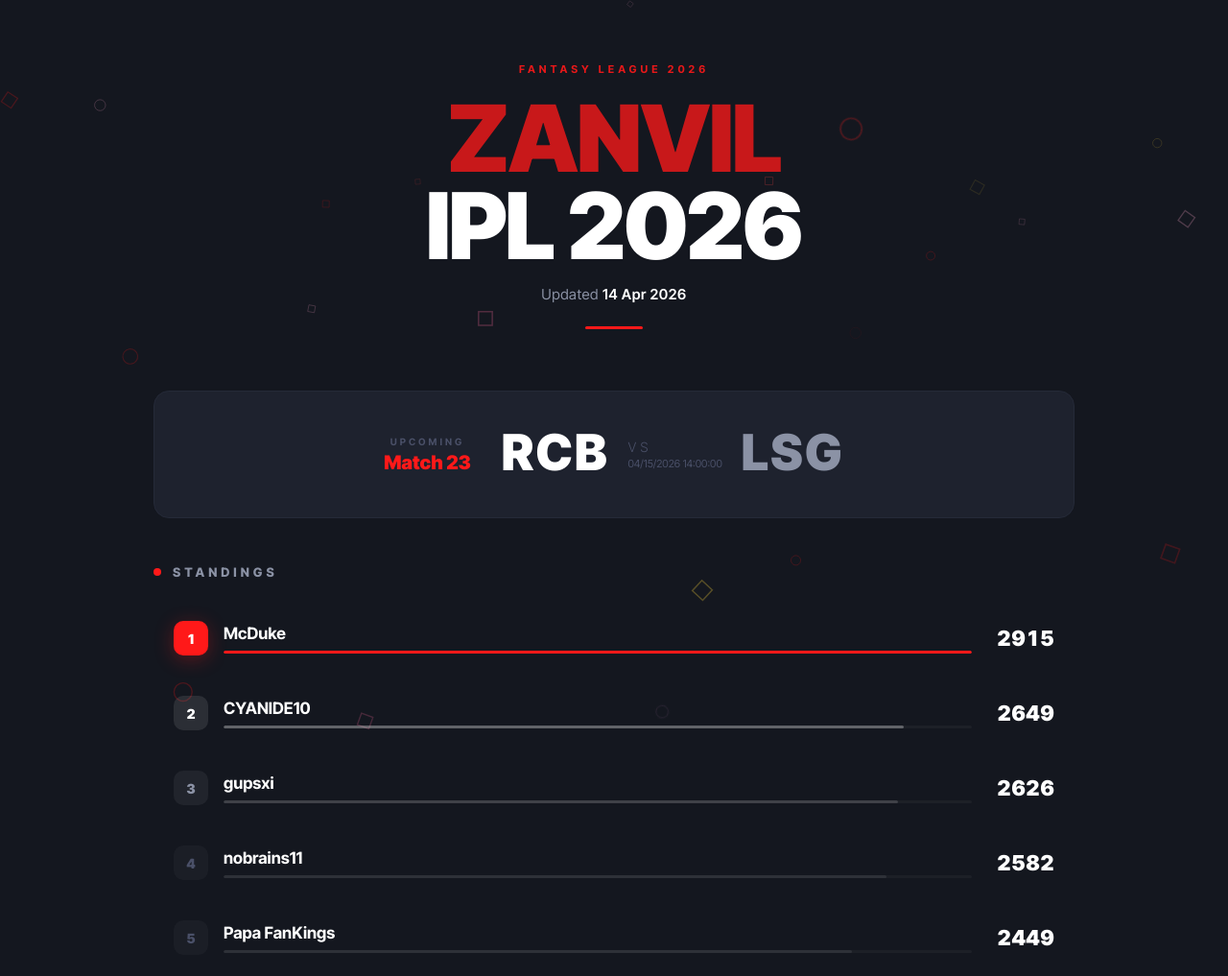
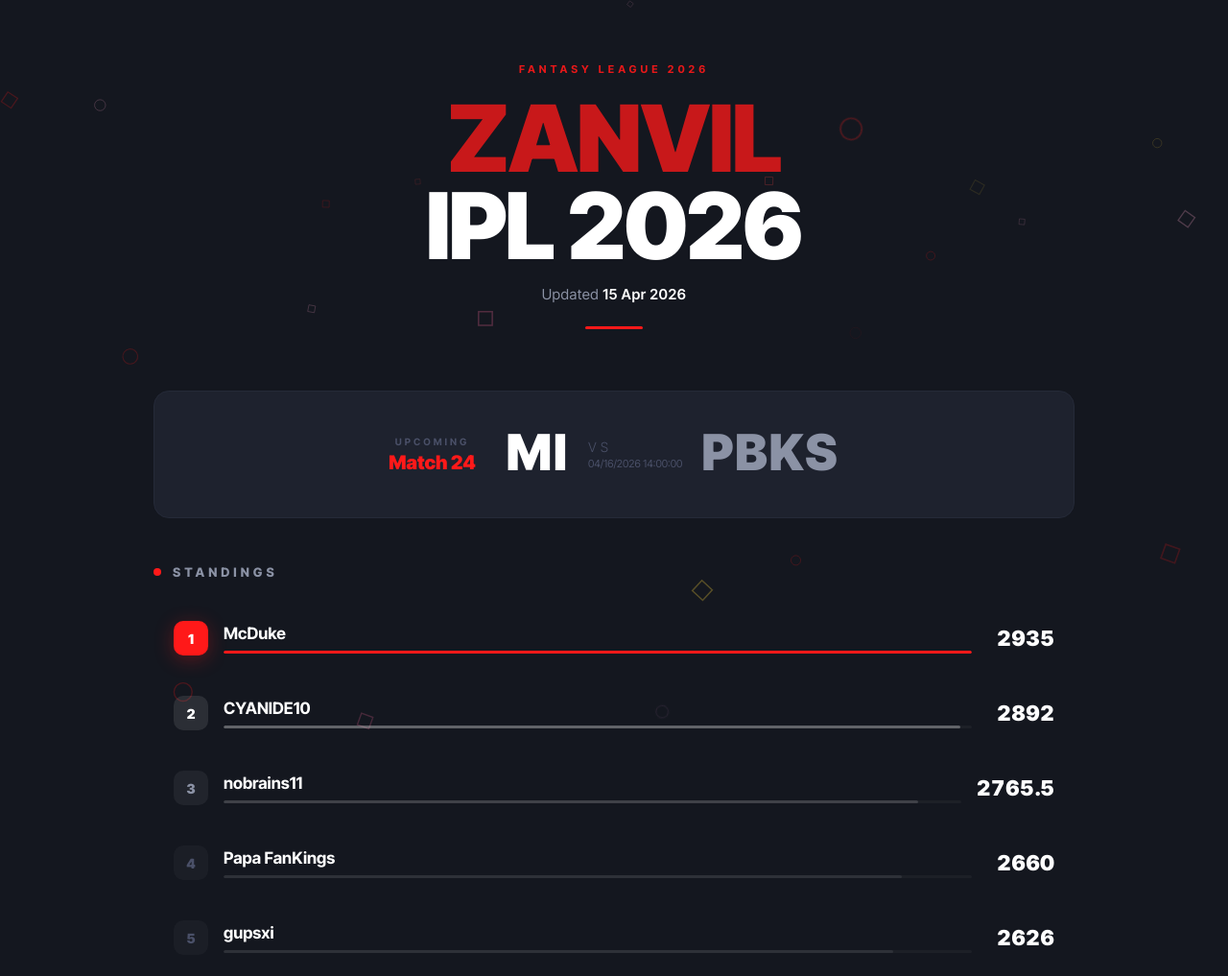
Before and after one commit to prateekchandak/zanvil-ipl-2026, a plain HTML site: page index.html in a window 1280 px wide. Shown: the top 1017 px of the page at 96% size. Drawn offline with Linux system fonts and the light colour scheme.

Commit message:
Daily update: Wed 04/15/2026

```diff
--- a/index.html
+++ b/index.html
@@ -191,17 +191,18 @@
 <!-- DATA_START -->
 <script>
 const D = {
-  lastUpdated: "14 Apr 2026",
+  lastUpdated: "15 Apr 2026",
   leagueName: "Zanvil IPL 2026",
-  nextMatch: { no:23, t1:"RCB", t1full:"", t2:"LSG", t2full:"", time:"04/15/2026 14:00:00" },
-  todayTeams: ["RCB", "LSG"],
-  standings: [{"rank": 1, "name": "McDuke", "pts": 2915.0}, {"rank": 2, "name": "CYANIDE10", "pts": 2649.0}, {"rank": 3, "name": "gupsxi", "pts": 2626.0}, {"rank": 4, "name": "nobrains11", "pts": 2582.0}, {"rank": 5, "name": "Papa FanKings", "pts": 2449.0}, {"rank": 6, "name": "ReddyIsReady", "pts": 2220.0}, {"rank": 7, "name": "AJIPLWINNERS", "pts": 2178.0}, {"rank": 8, "name": "BHAGGU", "pts": 2017.5}, {"rank": 9, "name": "LaudyaNaBhojyam", "pts": 865.0}],
+  nextMatch: { no:24, t1:"MI", t1full:"", t2:"PBKS", t2full:"", time:"04/16/2026 14:00:00" },
+  todayTeams: ["MI", "PBKS"],
+  standings: [{"rank": 1, "name": "McDuke", "pts": 2935.0}, {"rank": 2, "name": "CYANIDE10", "pts": 2892.0}, {"rank": 3, "name": "nobrains11", "pts": 2765.5}, {"rank": 4, "name": "Papa FanKings", "pts": 2660.0}, {"rank": 5, "name": "gupsxi", "pts": 2626.0}, {"rank": 6, "name": "ReddyIsReady", "pts": 2358.0}, {"rank": 7, "name": "AJIPLWINNERS", "pts": 2178.0}, {"rank": 8, "name": "BHAGGU", "pts": 2155.5}, {"rank": 9, "name": "LaudyaNaBhojyam", "pts": 958.0}],
   matchPts: {
-    labels: ["Match 3", "Match 4", "Match 5", "Match 6", "Match 7", "Match 8", "Match 9", "Match 10", "08 Apr", "09 Apr", "Match 15", "Match 16", "Match 18", "Match 20", "Match 21", "Match 22"],
+    labels: ["Match 3", "Match 4", "Match 5", "Match 6", "Match 7", "Match 8", "Match 9", "Match 10", "08 Apr", "09 Apr", "Match 15", "Match 16", "Match 18", "Match 20", "Match 21", "Match 22", "Match 23"],
     perMatch: {},
-    cumulative: {"nobrains11": [626.0, 716.0, 739.0, 966.0, 966.0, 976.0, 1080.0, 1320.0, 1320.0, 1623.0, 1623.0, 1716.5, 2287.0, 2287.0, 2577.0, 2582.0], "CYANIDE10": [493.0, 655.5, 665.5, 860.5, 860.5, 865.5, 1022.0, 1168.0, 1168.0, 1826.5, 1826.5, 1971.5, 2638.0, 2638.0, 2653.0, 2649.0], "ReddyIsReady": [622.5, 624.5, 624.5, 954.5, 1009.5, 1019.5, 1019.5, 1133.5, 1133.5, 1313.5, 1313.5, 1435.5, 1973.0, 1973.0, 2133.0, 2220.0], "gupsxi": [510.5, 594.5, 594.5, 914.5, 1030.5, 1030.5, 1082.5, 1153.5, 1153.5, 1464.5, 1464.5, 1582.5, 2229.0, 2229.0, 2536.0, 2626.0], "Papa FanKings": [332.5, 571.5, 599.5, 752.5, 879.5, 884.5, 1015.5, 1236.5, 1236.5, 1709.0, 1709.0, 1831.0, 2414.0, 2414.0, 2414.0, 2449.0], "BHAGGU": [566.0, 566.0, 566.0, 753.5, 765.5, 765.5, 765.5, 905.0, 905.0, 1006.0, 1006.0, 1128.0, 1696.0, 1696.0, 1938.5, 2017.5], "McDuke": [404.5, 480.5, 538.5, 719.5, 842.5, 847.5, 1020.5, 1221.5, 1221.5, 1678.0, 1678.0, 1821.0, 2425.0, 2425.0, 2748.0, 2915.0], "AJIPLWINNERS": [255.0, 351.0, 390.0, 656.0, 708.0, 749.0, 947.0, 971.0, 971.0, 1211.5, 1211.5, 1273.5, 2030.0, 2030.0, 2083.0, 2178.0], "LaudyaNaBhojyam": [null, null, null, null, null, null, null, null, null, 87.0, 87.0, 219.0, 520.0, 520.0, 822.0, 865.0]}
+    cumulative: {"nobrains11": [626.0, 716.0, 739.0, 966.0, 966.0, 976.0, 1080.0, 1320.0, 1320.0, 1623.0, 1623.0, 1716.5, 2287.0, 2287.0, 2577.0, 2582.0, 2765.5], "CYANIDE10": [493.0, 655.5, 665.5, 860.5, 860.5, 865.5, 1022.0, 1168.0, 1168.0, 1826.5, 1826.5, 1971.5, 2638.0, 2638.0, 2653.0, 2649.0, 2892.0], "ReddyIsReady": [622.5, 624.5, 624.5, 954.5, 1009.5, 1019.5, 1019.5, 1133.5, 1133.5, 1313.5, 1313.5, 1435.5, 1973.0, 1973.0, 2133.0, 2220.0, 2358.0], "gupsxi": [510.5, 594.5, 594.5, 914.5, 1030.5, 1030.5, 1082.5, 1153.5, 1153.5, 1464.5, 1464.5, 1582.5, 2229.0, 2229.0, 2536.0, 2626.0, 2626.0], "Papa FanKings": [332.5, 571.5, 599.5, 752.5, 879.5, 884.5, 1015.5, 1236.5, 1236.5, 1709.0, 1709.0, 1831.0, 2414.0, 2414.0, 2414.0, 2449.0, 2660.0], "BHAGGU": [566.0, 566.0, 566.0, 753.5, 765.5, 765.5, 765.5, 905.0, 905.0, 1006.0, 1006.0, 1128.0, 1696.0, 1696.0, 1938.5, 2017.5, 2155.5], "McDuke": [404.5, 480.5, 538.5, 719.5, 842.5, 847.5, 1020.5, 1221.5, 1221.5, 1678.0, 1678.0, 1821.0, 2425.0, 2425.0, 2748.0, 2915.0, 2935.0], "AJIPLWINNERS": [255.0, 351.0, 390.0, 656.0, 708.0, 749.0, 947.0, 971.0, 971.0, 1211.5, 1211.5, 1273.5, 2030.0, 2030.0, 2083.0, 2178.0, 2178.0], "LaudyaNaBhojyam": [null, null, null, null, null, null, null, null, null, 87.0, 87.0, 219.0, 520.0, 520.0, 822.0, 865.0, 958.0]}
   },
   teams:{
+
 
 
 
```
